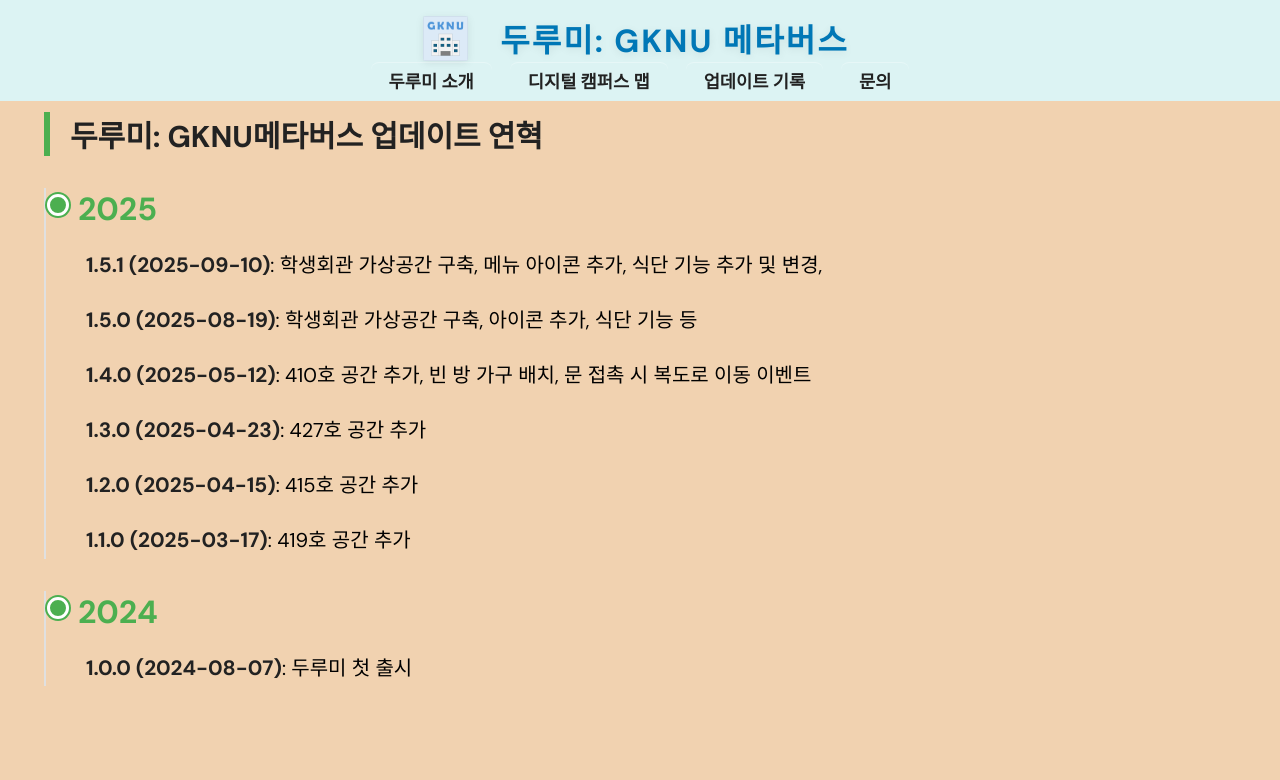
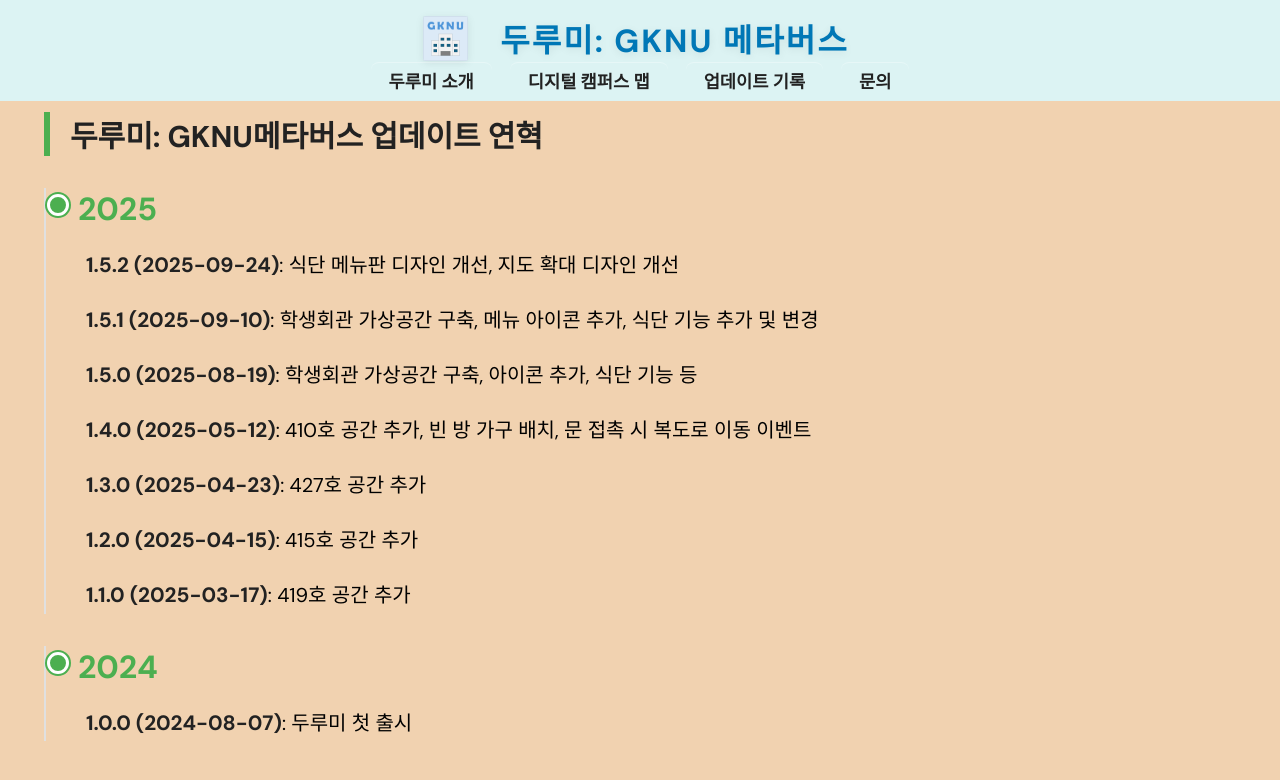
Before and after one commit to durumi-contact/durumi-contact.github.io, a Jekyll site: the page built from pages/history.html, in a window 1280 px wide and 900 px high. Shown: the top 780 px of the window. Built offline with Jekyll 4.4.1, drawn with Linux system fonts in a browser that asks for light colours.

Commit message:
write 1.5.2 UpdateText

```diff
--- a/pages/history.html
+++ b/pages/history.html
@@ -16,7 +16,8 @@
         <div class="year-block">
           <h3>2025</h3>
           <ul>
-            <li><strong>1.5.1 (2025-09-10)</strong>: 학생회관 가상공간 구축, 메뉴 아이콘 추가, 식단 기능 추가 및 변경, </li>
+            <li><strong>1.5.2 (2025-09-24)</strong>: 식단 메뉴판 디자인 개선, 지도 확대 디자인 개선 </li>
+            <li><strong>1.5.1 (2025-09-10)</strong>: 학생회관 가상공간 구축, 메뉴 아이콘 추가, 식단 기능 추가 및 변경 </li>
             <li><strong>1.5.0 (2025-08-19)</strong>: 학생회관 가상공간 구축, 아이콘 추가, 식단 기능 등</li>
             <li><strong>1.4.0 (2025-05-12)</strong>: 410호 공간 추가, 빈 방 가구 배치, 문 접촉 시 복도로 이동 이벤트</li>
             <li><strong>1.3.0 (2025-04-23)</strong>: 427호 공간 추가</li>
```
